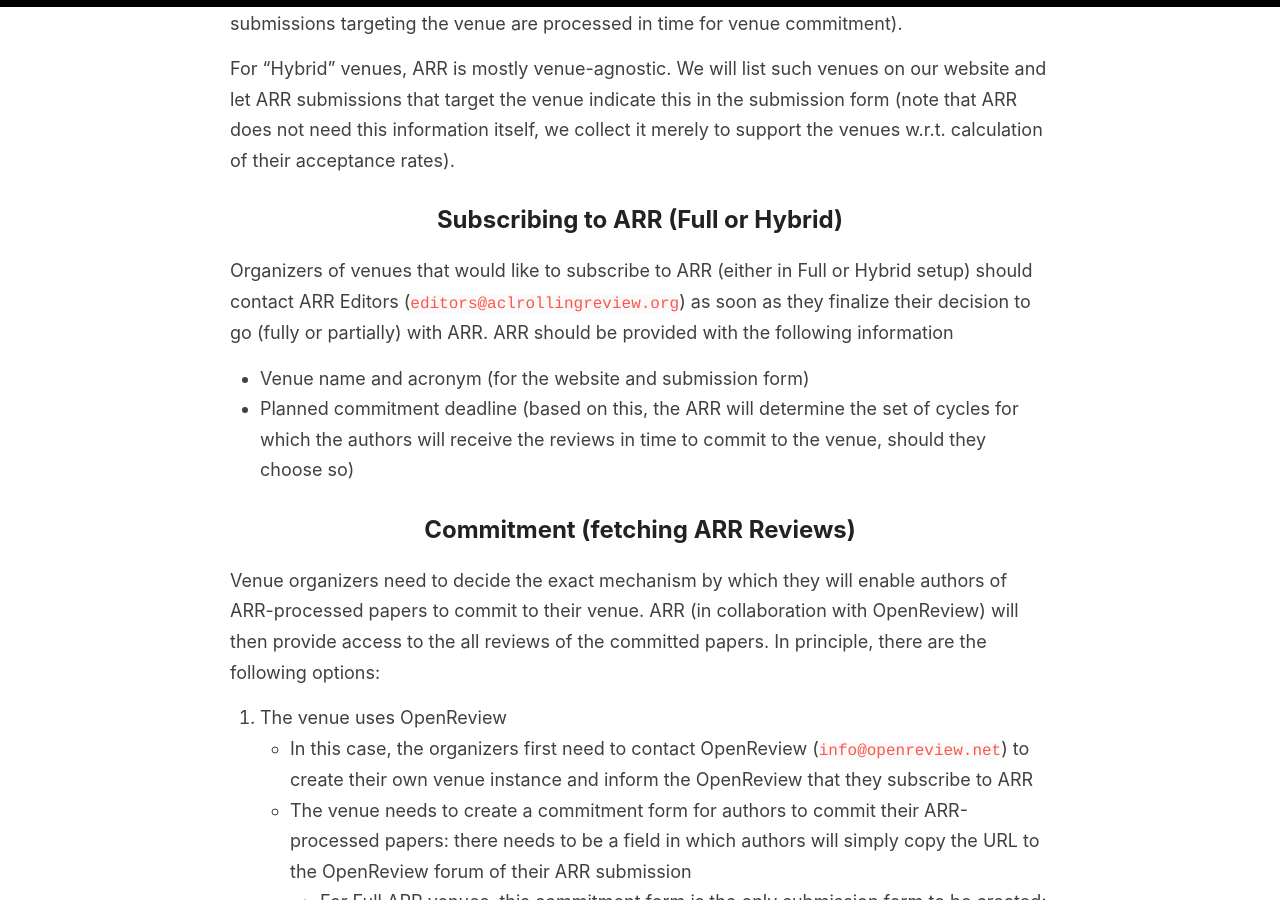
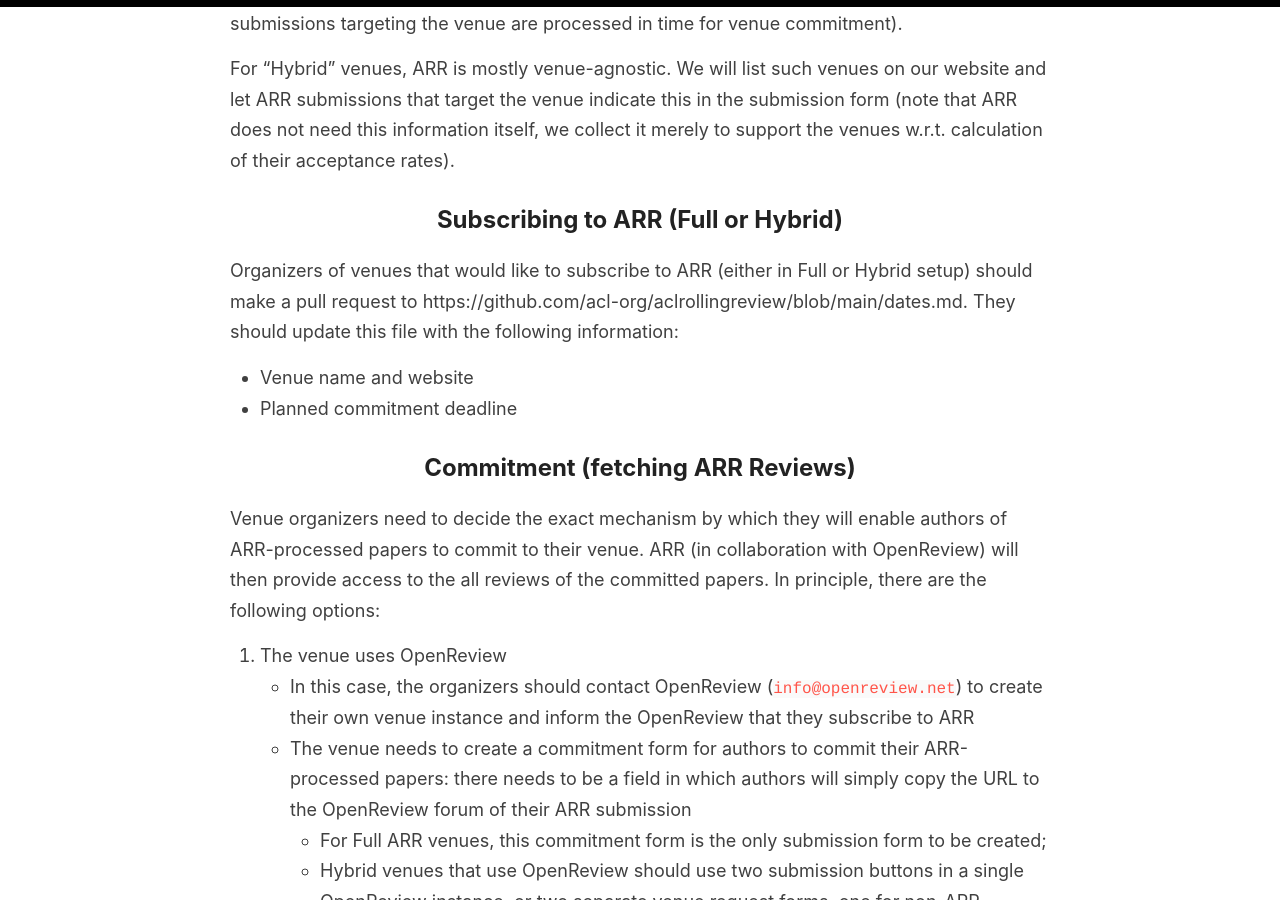
Before and after one commit to amitmerchant1990/reverie, a Jekyll site: the page built from organizers.md, in a window 1280 px wide and 900 px high, scrolled down 649 px. Built offline with Jekyll 4.4.1, drawn with Linux system fonts in a browser that asks for light colours.

Commit message:
Update organizers.md

```diff
--- a/organizers.md
+++ b/organizers.md
@@ -17,17 +17,17 @@
 
 ## Subscribing to ARR (Full or Hybrid)
 
-Organizers of venues that would like to subscribe to ARR (either in Full or Hybrid setup) should contact ARR Editors (`editors@aclrollingreview.org`) as soon as they finalize their decision to go (fully or partially) with ARR. ARR should be provided with the following information
+Organizers of venues that would like to subscribe to ARR (either in Full or Hybrid setup) should make a pull request to https://github.com/acl-org/aclrollingreview/blob/main/dates.md. They should update this file with the following information:
 
-- Venue name and acronym (for the website and submission form)
-- Planned commitment deadline (based on this, the ARR will determine the set of cycles for which the authors will receive the reviews in time to commit to the venue, should they choose so)
+- Venue name and website
+- Planned commitment deadline
 
 ## Commitment (fetching ARR Reviews)
 
 Venue organizers need to decide the exact mechanism by which they will enable authors of ARR-processed papers to commit to their venue. ARR (in collaboration with OpenReview) will then provide access to the all reviews of the committed papers. In principle, there are the following options:
 
 1. The venue uses OpenReview
-	- In this case, the organizers first need to contact OpenReview (`info@openreview.net`) to create their own venue instance and inform the OpenReview that they subscribe to ARR
+	- In this case, the organizers should contact OpenReview (`info@openreview.net`) to create their own venue instance and inform the OpenReview that they subscribe to ARR
 	- The venue needs to create a commitment form for authors to commit their ARR-processed papers: there needs to be a field in which authors will simply copy the URL to the OpenReview forum of their ARR submission
 		- For Full ARR venues, this commitment form is the only submission form to be created;
 		- Hybrid venues that use OpenReview should use two submission buttons in a single OpenReview instance, or two separate venue request forms, one for non-ARR reviewing and another for commitment of ARR-reviews papers. We recommend coordinatation with OpenReview to decide on the best configuration;
```
